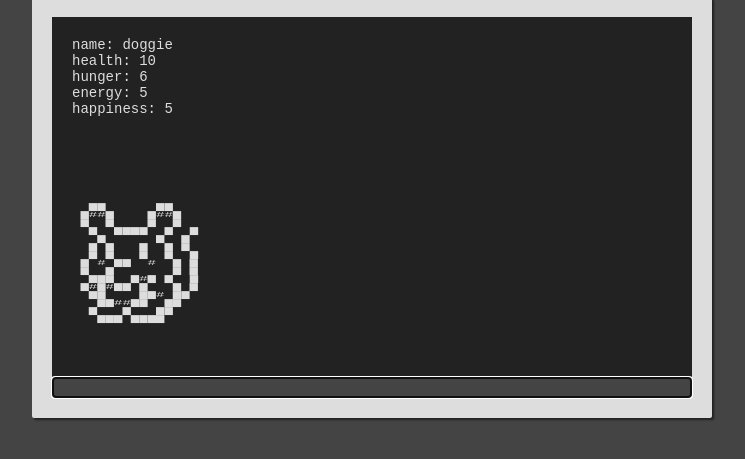
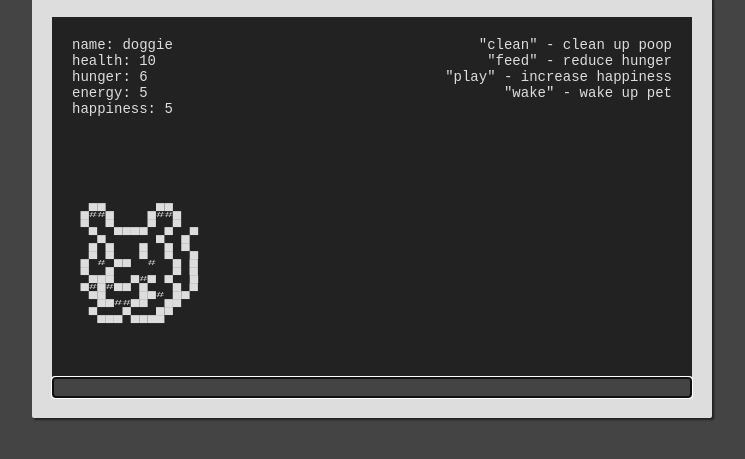
Before and after one commit to peter987bp/nodeknockout16, a website: page public/index.html in a window 1280 px wide. Shown: the part 65-524 px from the top of the page, without its empty margins (268-1013 px from the left). Drawn offline with nearby package versions, Linux system fonts and the light colour scheme.

Commit message:
creates list of commands for user
resolves #32

```diff
--- a/public/css/style.css
+++ b/public/css/style.css
@@ -30,6 +30,15 @@ h1 {
   font-size: 14px;
   padding: 20px;
   height: 360px;
+  display: flex;
+  flex-flow: row wrap;
+}
+#stats {
+  flex: 0 0 50%;
+}
+#command-list {
+  flex: 0 0 50%;
+  text-align: right;
 }
 
 #graphics {
--- a/public/index.html
+++ b/public/index.html
@@ -10,11 +10,19 @@
   <div ng-controller="TimeController">
     <div id="main" ng-controller="StatusController">
       <div id="petDisplay">
-        <div>name: {{petName}}</div>
-        <div>health: {{health}}</div>
-        <div>hunger: {{hunger}}</div>
-        <div>energy: {{energy}}</div>
-        <div>happiness: {{happiness}}</div>
+        <div id="stats">
+          <div>name: {{petName}}</div>
+          <div>health: {{health}}</div>
+          <div>hunger: {{hunger}}</div>
+          <div>energy: {{energy}}</div>
+          <div>happiness: {{happiness}}</div>
+        </div>
+        <div id="command-list">
+          <div>"clean" - clean up poop</div>
+          <div>"feed" - reduce hunger</div>
+          <div>"play" - increase happiness</div>
+          <div>"wake" - wake up pet</div>
+        </div>
         <div id="graphics">
           <p id="pet" ng-controller="animController">{{petState}}</p>
           <p id="poop" ng-controller="animController">{{poopState}}</p>
```
